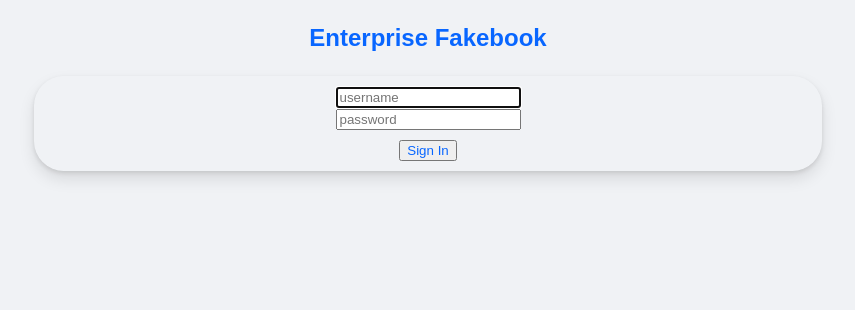
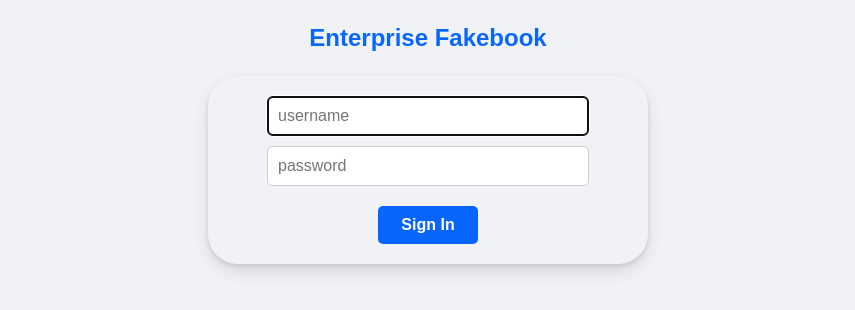
Before and after one commit to MarwanYoussef22/Enterprise_FakeBook, a React (Create React App) app in the folder enterprise-fakebook-client/: page / in a window 1280 px wide. Shown: the top 310 px of the page, without its empty margins (212-1067 px from the left). Built offline with nearby package versions, Linux system fonts and the light colour scheme.

Commit message:
Clean up sign in, search, and employee component styling

```diff
--- a/enterprise-fakebook-client/src/Employee.css
+++ b/enterprise-fakebook-client/src/Employee.css
@@ -1,22 +1,23 @@
-.employee-card{
+.employee-card {
     /* background-color: #a7c7fc; */
-    border-radius: 30px;
+    /* border-radius: 30px; */
     flex-direction: row;
     display: flex;
     padding: 10px;
     margin: 10px;
     text-align: center;
-  box-shadow: 0 2px 4px rgba(0, 0, 0, .1), 0 8px 16px rgba(0, 0, 0, .1)
+    justify-content: space-between;
+    /* box-shadow: 0 2px 4px rgba(0, 0, 0, .1), 0 8px 16px rgba(0, 0, 0, .1) */
 }
 
-img{
+img {
     width: 128px;
     height: 128px;
     align-self: center;
     border-radius: 20px;
 }
 
-.employee-name{
+.employee-name {
     font-family: sans-serif;
     color: #0866FF;
     font-weight: bolder;
--- a/enterprise-fakebook-client/src/Employee.js
+++ b/enterprise-fakebook-client/src/Employee.js
@@ -17,7 +17,7 @@ const Employee = (props) => {
             <div className='employee-information'>
                 {/* <p>   id: {id}</p> */}
                     <p className='employee-name'>{firstName} {lastName}</p>
-                <p>  {job}</p>
+                <p>{job}</p>
                 {/* <p>  location: {location}</p> */}
             </div>
         </div>
--- a/enterprise-fakebook-client/src/EmployeeSearch.css
+++ b/enterprise-fakebook-client/src/EmployeeSearch.css
@@ -11,7 +11,7 @@
 
   /* Style the search input and button */
   .employee-search-input {
-    width: 100%;
+    width: 95%;
     padding: 10px;
     margin-bottom: 10px;
     border: 1px solid #ccc;
--- a/enterprise-fakebook-client/src/SignIn.css
+++ b/enterprise-fakebook-client/src/SignIn.css
@@ -8,14 +8,32 @@
 
 .sign-in-card {
   border-radius: 30px;
-  width: 60%;
-  padding: 10px;
+  width: 400px;
+  padding: 20px;
   margin: auto;
   text-align: center;
   box-shadow: 0 2px 4px rgba(0, 0, 0, .1), 0 8px 16px rgba(0, 0, 0, .1)
 }
 
 .submit-button{
-  color: #0866FF;
+  /* color: #0866FF; */
   margin-top: 10px;
+  width: 100px;
+    padding: 10px;
+    border: none;
+    border-radius: 5px;
+    background-color: #0866FF;
+    color: #fff;
+    font-size: 16px;
+    font-weight: bold;
+    cursor: pointer;
 }
+
+input{
+  width: 300px;
+  padding: 10px;
+  margin-bottom: 10px;
+  border: 1px solid #ccc;
+  border-radius: 5px;
+  font-size: 16px;
+}
```
Also changed, not shown: 1 other file (tests, documents, lock files or other folders). Lines whose indentation alone changed are shown as unchanged.
